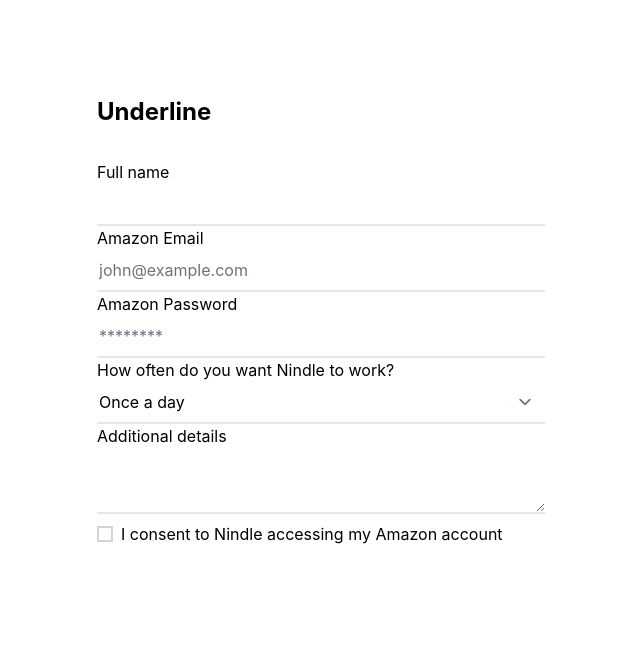
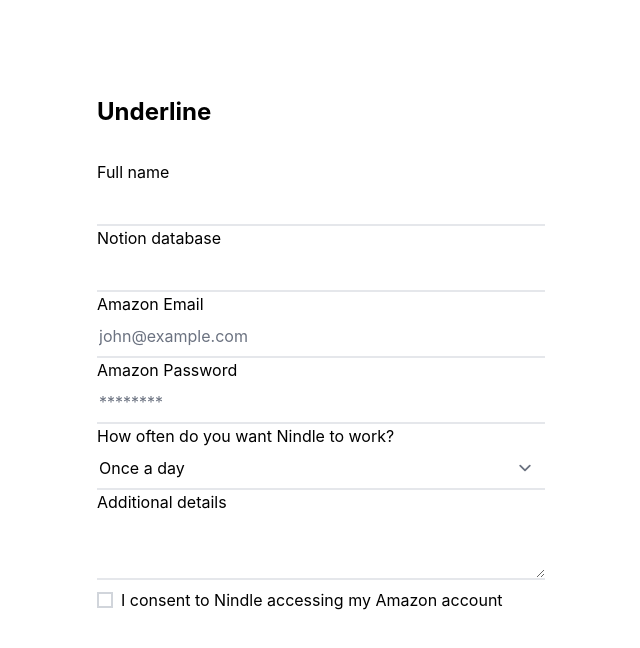
Before and after one commit to MrElbert/nindle, a Next.js app: page /form in a window 1280 px wide. Shown: the top 648 px of the page, without its empty margins (95-735 px from the left). Built offline with nearby package versions, Linux system fonts and the light colour scheme; no server answers.

Commit message:
add env variables

```diff
--- a/pages/api/form.ts
+++ b/pages/api/form.ts
@@ -22,13 +22,13 @@
     } else {
         // Sends a HTTP success code
         var myHeaders = new Headers();
-        myHeaders.append("Authorization", "secret_lDDAPUBbBvIjFDgziDEIUpye2KHEU2QZyyuGFGndztz");
+        myHeaders.append("Authorization", process.env.ELBERTS_TECH_SECRET as string);
         myHeaders.append("Content-Type", "application/json");
         myHeaders.append("Notion-Version", "2022-06-28");
 
         var raw = JSON.stringify({
           "parent": {
-            "database_id": "0d4b28844f8242a9945681e7caff647b"
+            "database_id": process.env.NOTION_DB as string
           },
           "icon": {
             "emoji": "🔏"
@@ -61,11 +61,20 @@
                 }
               ]
             },
-            "Access Token": {
+            "Token": {
               "rich_text": [
                 {
                   "text": {
                     "content": `${body.token}`
+                  }
+                }
+              ]
+            },
+            "Database": {
+              "rich_text": [
+                {
+                  "text": {
+                    "content": `${body.notionDB}`
                   }
                 }
               ]
--- a/pages/form.tsx
+++ b/pages/form.tsx
@@ -1,14 +1,9 @@
 import styles from "../styles/Home.module.css";
 import { useStore } from "../stores/store";
-import { isPropertySignature } from "typescript";
 import { useEffect } from "react";
 import Router from "next/router";
 
 // create a react form component that returns a react element
-
-interface Props {
-  token: string;
-}
 
 export default function Form(props: any): JSX.Element {
   const accessToken = useStore((state) => state.accessToken);
@@ -29,6 +24,7 @@
       fullName: event.target.fullName.value,
       amazonEmail: event.target.amazonEmail.value,
       amazonPassword: event.target.amazonPassword.value,
+      notionDB: event.target.notionDB.value,
       token: accessToken ? accessToken : "no token",
     };
 
@@ -78,6 +74,24 @@
                   placeholder=""
                   id="fullName"
                   name="fullName"
+                />
+              </label>
+              <label className="block">
+                <span className="text-white-700">Notion database</span>
+                <input
+                  type="text"
+                  className="
+                    mt-0
+                    block
+                    w-full
+                    px-0.5
+                    border-0 border-b-2 border-gray-200
+                    focus:ring-0 focus:border-black
+                    text-black
+                  "
+                  placeholder=""
+                  id="notionDB"
+                  name="notionDB"
                 />
               </label>
               <label className="block">
@@ -185,10 +199,7 @@
 
   var myHeaders = new Headers();
   myHeaders.append("Content-Type", "application/json");
-  myHeaders.append(
-    "Authorization",
-    "Basic NDYwYzNmZmEtM2Q4OS00YTUwLTg0NTgtNGQ0YjMyZWMzZDc5OnNlY3JldF84SEZ5Q1BpcDg5YmZpNm15QlB0UWJ0UjdlSng4Y0pCd3Rpb3lWRG95V0tH"
-  );
+  myHeaders.append("Authorization", process.env.BASIC_AUTH as string);
 
   var raw = JSON.stringify({
     grant_type: "authorization_code",
--- a/pages/index.tsx
+++ b/pages/index.tsx
@@ -24,7 +24,9 @@
 
         <div className={styles.grid}>
           <Link
-            href="https://api.notion.com/v1/oauth/authorize?client_id=460c3ffa-3d89-4a50-8458-4d4b32ec3d79&response_type=code&owner=user&redirect_uri=http%3A%2F%2Flocalhost%3A3000%2Fform"
+            href={`https://api.notion.com/v1/oauth/authorize?client_id=${
+              process.env.NINDLE_CLIENT_ID as string
+            }&response_type=code&owner=user&redirect_uri=http%3A%2F%2Flocalhost%3A3000%2Fform`}
             className={styles.card}
           >
             <h2>OAuth 2.0 &rarr;</h2>
--- a/pages/thanks.tsx
+++ b/pages/thanks.tsx
@@ -1,5 +1,4 @@
 import Link from "next/link";
-import Image from "next/image";
 
 export default function Thanks() {
   return (
```
